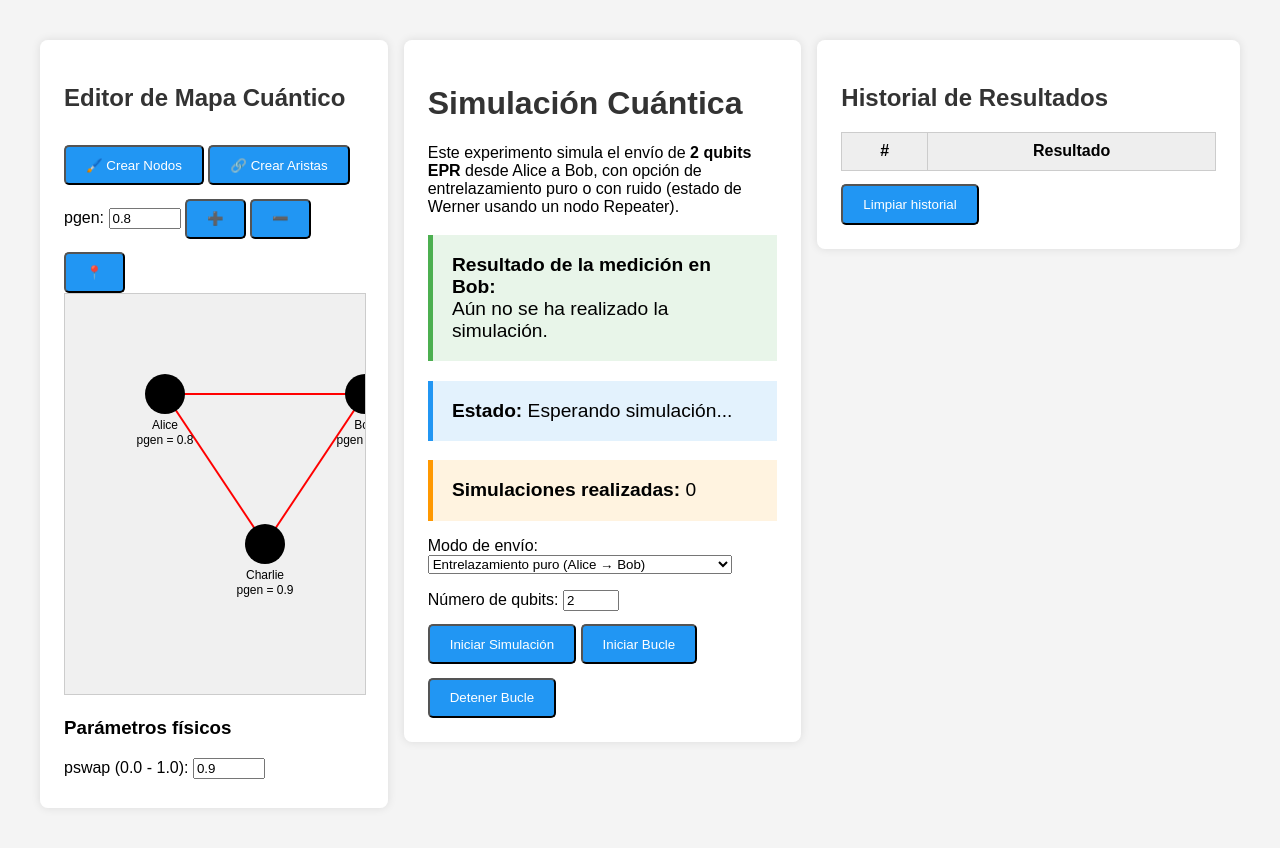
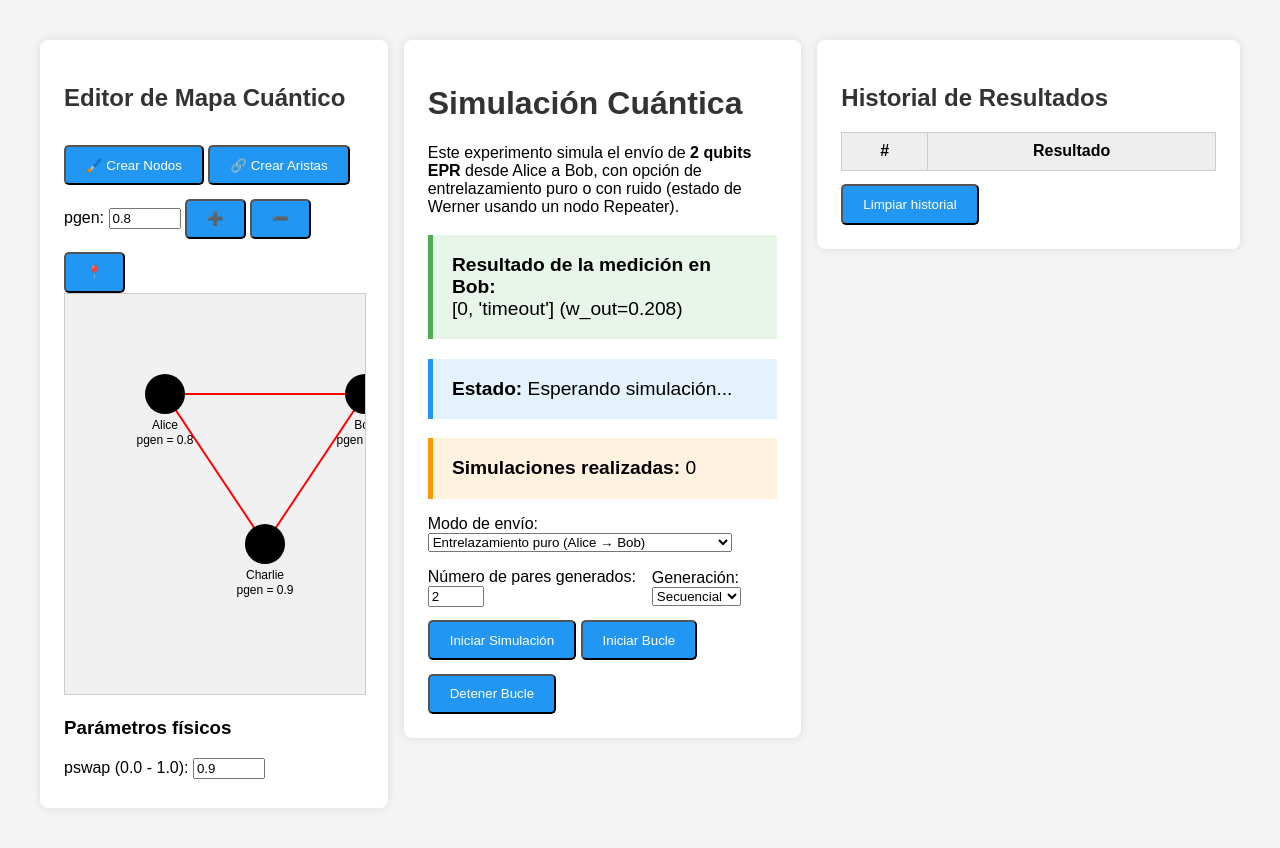
Before and after one commit to Polute/simulaqron, a Flask app: page / in a window 1280 px wide. Run offline with Flask 3, Linux system fonts and the light colour scheme; lists and menus that the app fills with data are empty; parts of the project's set-up code (start-up, migrations or seed data) failed here and were passed over.

Commit message:
Agregado secuencial-simultaneo generacion de EPR, faltan pys por configurar

```diff
--- a/app.py
+++ b/app.py
@@ -158,7 +158,9 @@ def simular():
     inicio_real = time.time()
     pswap = float(request.args.get("pswap", 0.9))
     modo = request.args.get("modo", "puro")
-    num_qubits = int(request.args.get("num_qubits", 2))
+    num_qubits = int(request.args.get("num_ParesEPR", 2))
+    modo_tiempo = request.args.get("modo_tiempo", "secuencial")
+    print(f"[WEB] Modo de tiempo seleccionado: {modo_tiempo}")
 
     # --- PGEN por nodo ---
     pgen_nodos_raw = request.args.get("pgen_nodos", "")
@@ -205,14 +207,14 @@ def simular():
         # Operaciones de simulación
         if modo in ["puro", "werner", "swap"]:
             if modo == "puro":
-                subprocess.run(["python3", "alice.py", modo, str(1.0), str(num_qubits)])
+                subprocess.run(["python3", "alice.py", modo, str(1.0), str(num_qubits), modo_tiempo])
                 time.sleep(retardo(dist_ab))  # Alice → Bob
 
                 w_out = 1.0
                 subprocess.run(["python3", "bob.py", modo, str(w_out), str(num_qubits)])
 
             elif modo == "werner":
-                subprocess.run(["python3", "alice.py", modo, str(pgen_alice), str(num_qubits)])
+                subprocess.run(["python3", "alice.py", modo, str(pgen_alice), str(num_qubits), modo_tiempo])
                 time.sleep(retardo(dist_ab))  # Alice → Repeater
 
                 # Leer fidelidad generada por Alice
@@ -226,7 +228,7 @@ def simular():
                 w_out = w_in  # En este modo, fidelidad se conserva
 
             elif modo == "swap":
-                subprocess.run(["python3", "alice.py", modo, str(pgen_alice), str(num_qubits)])
+                subprocess.run(["python3", "alice.py", modo, str(pgen_alice), str(num_qubits), modo_tiempo])
                 time.sleep(retardo(dist_ac))  # Alice → Charlie
 
                 subprocess.run(["python3", "repeater_swap.py", str(num_qubits), str(pswap)])
--- /dev/null
+++ b/bob_resultado.txt
@@ -0,0 +1 @@
+[0, 'timeout'] (w_out=0.208)
--- /dev/null
+++ b/fidelidad_alice.txt
@@ -0,0 +1 @@
+0.9
--- /dev/null
+++ b/fidelidad_bob.txt
@@ -0,0 +1 @@
+0.9
--- /dev/null
+++ b/historial_resultados.txt
@@ -0,0 +1,9 @@
+1: ['timeout', 'no recibido'] (w_out=0.000) (modo=puro, qubits=2, estimado=0.000200s, real=10.601966s)
+2: ['no recibido', 'no recibido'] (w_out=0.000) (modo=puro, qubits=2, estimado=0.000200s, real=0.402681s)
+3: ['no recibido', 'no recibido'] (w_out=0.000) (modo=puro, qubits=2, estimado=0.000200s, real=0.463946s)
+4: ['no recibido', 'no recibido'] (w_out=0.000) (modo=puro, qubits=2, estimado=0.000200s, real=0.430258s)
+1: [0, 1] (w_out=0.636) (modo=puro, qubits=2, estimado=0.000200s, real=0.508388s)
+2: [0, 1] (w_out=0.646) (modo=puro, qubits=2, estimado=0.000200s, real=0.366436s)
+3: ['no recibido', 'no recibido'] (w_out=0.000) (modo=werner, qubits=2, estimado=0.000200s, real=0.351255s), C_t=0.965, C_d=0.67
+4: [1, 1] (w_out=0.575) (modo=werner, qubits=2, estimado=0.000200s, real=0.484143s), C_t=0.953, C_d=0.67
+5: [0, 'timeout'] (w_out=0.208) (modo=werner, qubits=2, estimado=0.000200s, real=10.637201s), C_t=0.345, C_d=0.67
--- /dev/null
+++ b/qubit_enviado.txt
@@ -0,0 +1 @@
+ok
--- a/templates/index.html
+++ b/templates/index.html
@@ -210,10 +210,21 @@
                     <option value="swap">Entanglement Swap (Alice → Charlie ←→ Bob)</option>
                 </select>
             </div>
-            <div style="margin-top: 1em;">
-                <label for="num_qubits">Número de qubits:</label>
-                <input type="number" id="num_qubits" name="num_qubits" min="1" max="10" value="2">
+            <div style="margin-top: 1em; display: flex; align-items: center; gap: 1em;">
+                <div>
+                    <label for="num_paresEPR">Número de pares generados:</label><br>
+                    <input type="number" id="num_paresEPR" name="num_paresEPR" min="1" max="10" value="2">
+                </div>
+
+                <div>
+                    <label for="modo_tiempo">Generación:</label><br>
+                    <select id="modo_tiempo" name="modo_tiempo">
+                        <option value="secuencial">Secuencial</option>
+                        <option value="simultaneo">Simultáneo</option>
+                    </select>
+                </div>
             </div>
+
 
             <button class="boton" onclick="iniciarSimulacion()">Iniciar Simulación</button>
             <button class="boton" onclick="iniciarBucle()">Iniciar Bucle</button>
@@ -558,7 +569,7 @@
 
         function iniciarSimulacion() {
             const modo = document.getElementById("modo").value;
-            const num_qubits = document.getElementById("num_qubits").value;
+            const num_paresEPR = document.getElementById("num_paresEPR").value;
             console.log("Iniciando simulación única");
 
             const dist_ab = getDistancia("dist_ab");
@@ -569,8 +580,8 @@
             const pswap = document.getElementById("pswap").value;
             const pgen_nodos = nodes.map(n => `${n.id}:${n.param}`).join(",");
             const distancias = links.map(l => `${l.source.id}:${l.target.id}:${l.distanciaKm}`).join(",");
-
-            fetch(`/simular?modo=${modo}&num_qubits=${num_qubits}&pgen_nodos=${pgen_nodos}&distancias=${distancias}&pswap=${pswap}`)
+            const modo_tiempo = document.getElementById("modo_tiempo").value;
+            fetch(`/simular?modo=${modo}&num_paresEPR=${num_paresEPR}&pgen_nodos=${pgen_nodos}&distancias=${distancias}&pswap=${pswap}&modo_tiempo=${modo_tiempo}`)
                 .then(response => response.json())
                 .then(data => {
                     document.getElementById("resultado").innerHTML =
@@ -588,7 +599,7 @@
         function iniciarBucle() {
 
             const modo = document.getElementById("modo").value;
-            const num_qubits = document.getElementById("num_qubits").value;
+            const num_paresEPR = document.getElementById("num_paresEPR").value;
             console.log("Comienza bucle de simulación");
 
             document.getElementById("loading").style.display = "block";
@@ -598,8 +609,8 @@
 
             const pgen_nodos = nodes.map(n => `${n.id}:${n.param}`).join(",");
             const distancias = links.map(l => `${l.source.id}:${l.target.id}:${l.distanciaKm}`).join(",");
-
-            fetch(`/simular?modo=${modo}&num_qubits=${num_qubits}&pgen_nodos=${pgen_nodos}&distancias=${distancias}&pswap=${pswap}`)
+            const modo_tiempo = document.getElementById("modo_tiempo").value;
+            fetch(`/simular?modo=${modo}&num_paresEPR=${num_paresEPR}&pgen_nodos=${pgen_nodos}&distancias=${distancias}&pswap=${pswap}&modo_tiempo=${modo_tiempo}`)
                 .then(response => response.json())
                 .then(data => {
                     mostrarResultado(data);
@@ -618,7 +629,7 @@
                             document.getElementById("loading").style.display = "block";
 
                             // Lanzar siguiente simulación
-                            fetch(`/simular?modo=${modo}&num_qubits=${num_qubits}&dist_ab=${dist_ab}&dist_ac=${dist_ac}&dist_cb=${dist_cb}&pgen=${pgen}&pswap=${pswap}`)
+                            fetch(`/simular?modo=${modo}&num_paresEPR=${num_paresEPR}&dist_ab=${dist_ab}&dist_ac=${dist_ac}&dist_cb=${dist_cb}&pgen=${pgen}&pswap=${pswap}`)
                                 .then(response => response.json())
                                 .then(data => {
                                     mostrarResultado(data);
```
Also changed, not shown: alice.py (+50 -34 lines).
